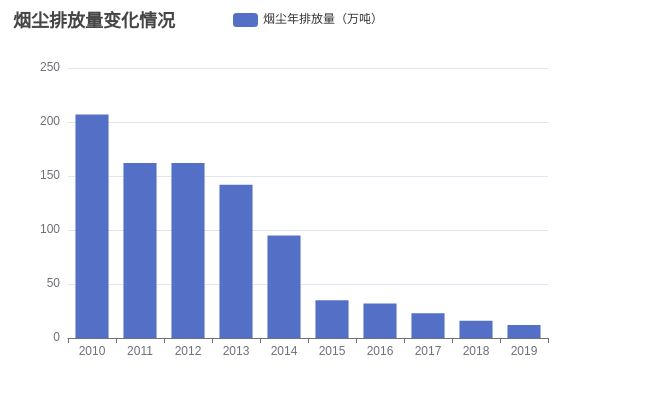
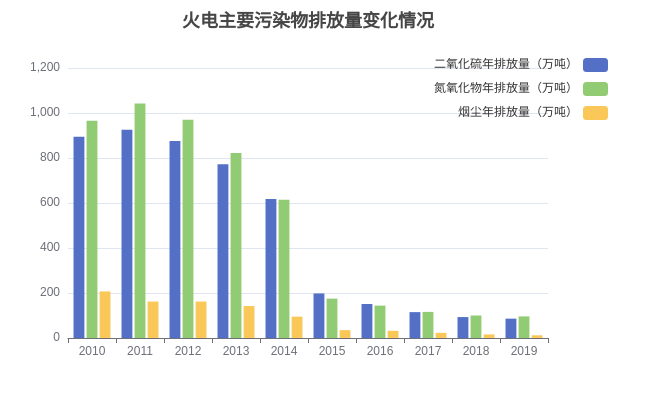
Before and after one commit to bobo-zhu/bobo-zhu, a plain HTML site: page 火电污染源产生量.html in a window 1280 px wide. Shown: the whole page, without its empty margins (0-658 px from the left). Drawn offline with nearby package versions, Linux system fonts and the light colour scheme.

Commit message:
Update 火电污染源产生量.html

```diff
--- a/火电污染源产生量.html
+++ b/火电污染源产生量.html
@@ -16,21 +16,35 @@
         // 指定图表的配置项和数据
         var option = {
             title: {
-                text: '烟尘排放量变化情况'
+                text: '火电主要污染物排放量变化情况',
+                x:'center',
             },
             tooltip: {},
             legend: {
-                data:['烟尘年排放量（万吨）']
+                orient: 'vertical',
+                padding: [50, 0, 0, 0],
+                x:'right',
+                data: ['二氧化硫年排放量（万吨）', '氮氧化物年排放量（万吨）', '烟尘年排放量（万吨）']
             },
             xAxis: {
                 data: ["2010","2011","2012","2013","2014","2015","2016","2017","2018","2019"]
             },
             yAxis: {},
-            series: [{
-                name: '烟尘年排放量（万吨）',
-                type: 'bar',
-                data: [207, 162, 162, 142, 95, 35, 32, 23, 16, 12]
-            }]
+            series: [
+                {
+                    name: '二氧化硫年排放量（万吨）',
+                    type: 'bar',
+                    data: [894, 926, 876, 772, 618, 198, 151, 115, 93, 86]
+                }, {
+                    name: '氮氧化物年排放量（万吨）',
+                    type: 'bar',
+                    data: [966, 1042, 970, 822, 615, 175, 144, 116, 100, 96]
+                },
+                {
+                    name: '烟尘年排放量（万吨）',
+                    type: 'bar',
+                    data: [207, 162, 162, 142, 95, 35, 32, 23, 16, 12]
+                }]
         };
 
         // 使用刚指定的配置项和数据显示图表。
```
